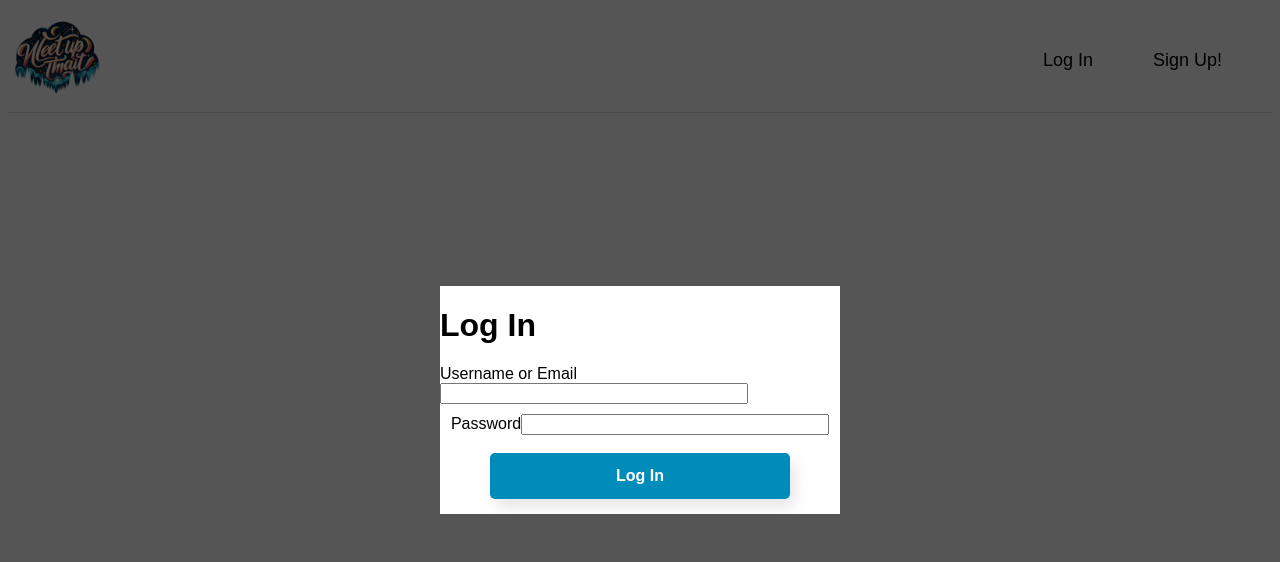
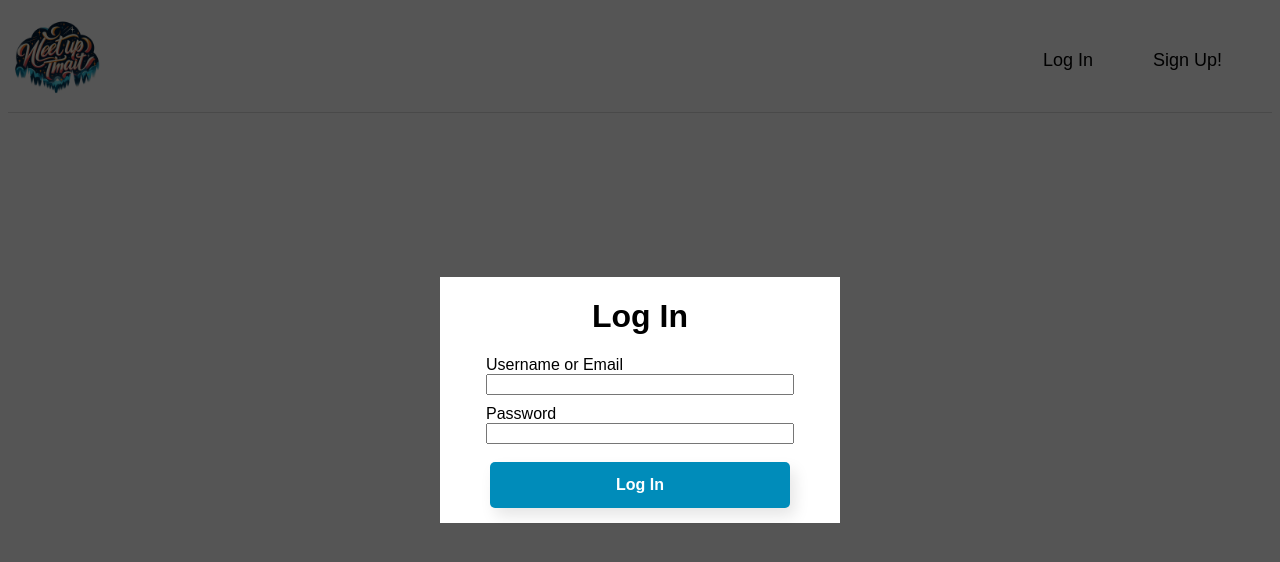
Before and after one commit to MooseyStryker/AirjordanBrB, a React (Vite) app in the folder frontend/: page / in a window 1280 px wide. Both pictures are taken after a click on the element "Log In". Shown: the top 562 px of the page. Built offline with nearby package versions, Linux system fonts and the light colour scheme; no server answers.

Commit message:
This was rearranging files to be more readable

```diff
--- a/frontend/src/components/Events/CreateEvents/CreateEvents.jsx
+++ b/frontend/src/components/Events/CreateEvents/CreateEvents.jsx
@@ -44,7 +44,7 @@ export default function CreateEvent(){
           }
 
           dispatch(getSingleGroup(id))
-        }, [dispatch, sessionUser]);
+        }, [dispatch, sessionUser, navigate, id]);
 
 
 
--- a/frontend/src/components/Groups/CreateGroup/CreateGroup.jsx
+++ b/frontend/src/components/Groups/CreateGroup/CreateGroup.jsx
@@ -50,7 +50,7 @@ function CreateGroup() {
     }
 
     setErrors(errors);
-  }, [name, about, type, privateGroup, sessionUser, location, groupImage]);
+  }, [name, about, type, privateGroup, sessionUser, location, groupImage,navigate]);
 
 
 
--- a/frontend/src/components/Groups/SingleGroup/SingleGroup.jsx
+++ b/frontend/src/components/Groups/SingleGroup/SingleGroup.jsx
@@ -133,7 +133,7 @@ export default function OneGroup() {
 
                         <div className='event-box'>
                             <div>
-                                {events?.length === 0 ? <h2>There's no events for this group yet!</h2> : <h2>Upcoming Events: {events?.length}</h2>}
+                                {events?.length === 0 ? <h2>There&apos;s no events for this group yet!</h2> : <h2>Upcoming Events: {events?.length}</h2>}
 
                             </div>
                                 {events && events.map(event => (
--- a/frontend/src/components/LoginFormModal/LoginForm.css
+++ b/frontend/src/components/LoginFormModal/LoginForm.css
@@ -1,18 +1,23 @@
+.login-modal-container{
+  display: flex;
+  flex-direction: column;
+  align-items: center;
+}
 .login-form-container {
   width: 400px;
   height: auto;
   display: flex;
   flex-direction: column; /* Stack the children vertically */
-  justify-content: center; /* Center children vertically */
-  align-items: center; /* Center children horizontally */
+  justify-content: flex-start;
+  align-items: center;
 }
 
 
 .login-form-container form {
   display: flex;
   flex-direction: column;
-  justify-content: center;
-  align-items: center;
+  justify-content: flex-start;
+  align-items: ceflex-startnter;
 }
 
 .loginbuttontime {
--- a/frontend/src/components/LoginFormModal/LoginFormModal.jsx
+++ b/frontend/src/components/LoginFormModal/LoginFormModal.jsx
@@ -25,7 +25,7 @@ function LoginFormModal() {
   };
 
   return (
-    <>
+    <div className='login-modal-container'>
       <h1>Log In</h1>
 
 
@@ -38,6 +38,7 @@ function LoginFormModal() {
         <form onSubmit={handleSubmit}>
           <label>
             Username or Email
+            </label>
             <input
             className='inputbox'
               type="text"
@@ -45,9 +46,9 @@ function LoginFormModal() {
               onChange={(e) => setCredential(e.target.value)}
               required
             />
-          </label>
           <label>
             Password
+            </label>
             <input
               className='inputbox'
               type="password"
@@ -55,12 +56,11 @@ function LoginFormModal() {
               onChange={(e) => setPassword(e.target.value)}
               required
             />
-          </label>
+        </form>
           {errors.credential && <p>{errors.credential}</p>}
           <button className='loginbuttontime' type="submit">Log In</button>
-        </form>
       </div>
-    </>
+    </div>
   );
 }
 
--- a/frontend/src/components/MainPage/MainPage.jsx
+++ b/frontend/src/components/MainPage/MainPage.jsx
@@ -4,7 +4,7 @@ import groupImage from '../../images/mainpage/groups.jpg'
 import eventImage from '../../images/mainpage/events.jpg'
 import createGroupImage from '../../images/mainpage/createGroup.jpg'
 import './MainPage.css';
-import NotLoggedInModal from '../PermssionModal/PermissionModal';
+import NotLoggedInModal from '../PermissionModal/PermissionModal';
 import { useModal } from '../../context/Modal';
 import SignupFormModal from '../SignupFormModal';
 
--- a/frontend/src/components/PermssionModal/PermissionModal.jsx
+++ b/frontend/src/components/PermissionModal/PermissionModal.jsx
@@ -1,6 +1,5 @@
 import { useSelector } from 'react-redux';
 import { useModal } from '../../context/Modal';
-// import OpenModalButton from '../OpenModalButton';
 import LoginFormModal from '../LoginFormModal';
 import SignupFormModal from '../SignupFormModal';
 import './PermissionModal.css';
--- a/frontend/src/components/SignupFormModal/SignupForm.css
+++ b/frontend/src/components/SignupFormModal/SignupForm.css
@@ -8,13 +8,14 @@
     width: 400px;
     height: auto;
     display: flex;
+    flex-direction: column;
     justify-content: center;
+    margin-right: 50px;
 }
 
 .signup-form {
   display: flex;
   flex-direction: column;
-  align-items: center;
 }
 
 
--- a/frontend/src/components/SignupFormModal/SignupFormModal.jsx
+++ b/frontend/src/components/SignupFormModal/SignupFormModal.jsx
@@ -47,7 +47,30 @@ function SignupFormModal() {
       <div className='form-container'>
         <form className='signup-form' onSubmit={handleSubmit}>
           <label>
+            First Name
+          </label>
+            <input
+            className='inputbox'
+              type="text"
+              value={firstName}
+              onChange={(e) => setFirstName(e.target.value)}
+              required
+            />
+          {errors.firstName && <p>{errors.firstName}</p>}
+          <label>
+            Last Name
+          </label>
+            <input
+            className='inputbox'
+              type="text"
+              value={lastName}
+              onChange={(e) => setLastName(e.target.value)}
+              required
+            />
+          {errors.lastName && <p>{errors.lastName}</p>}
+          <label style={{marginTop:'20px'}}>
             Email
+          </label>
             <input
               className='inputbox'
               type="text"
@@ -55,10 +78,10 @@ function SignupFormModal() {
               onChange={(e) => setEmail(e.target.value)}
               required
             />
-          </label>
           {errors.email && <p>{errors.email}</p>}
           <label>
             Username
+          </label>
             <input
             className='inputbox'
               type="text"
@@ -66,32 +89,10 @@ function SignupFormModal() {
               onChange={(e) => setUsername(e.target.value)}
               required
             />
+          {errors.username && <p>{errors.username}</p>}
+          <label style={{marginTop:'20px'}}>
+            Password
           </label>
-          {errors.username && <p>{errors.username}</p>}
-          <label>
-            First Name
-            <input
-            className='inputbox'
-              type="text"
-              value={firstName}
-              onChange={(e) => setFirstName(e.target.value)}
-              required
-            />
-          </label>
-          {errors.firstName && <p>{errors.firstName}</p>}
-          <label>
-            Last Name
-            <input
-            className='inputbox'
-              type="text"
-              value={lastName}
-              onChange={(e) => setLastName(e.target.value)}
-              required
-            />
-          </label>
-          {errors.lastName && <p>{errors.lastName}</p>}
-          <label>
-            Password
             <input
             className='inputbox'
               type="password"
@@ -99,10 +100,10 @@ function SignupFormModal() {
               onChange={(e) => setPassword(e.target.value)}
               required
             />
-          </label>
           {errors.password && <p>{errors.password}</p>}
           <label>
             Confirm Password
+          </label>
             <input
             className='inputbox'
               type="password"
@@ -110,10 +111,9 @@ function SignupFormModal() {
               onChange={(e) => setConfirmPassword(e.target.value)}
               required
             />
-          </label>
           {errors.confirmPassword && <p>{errors.confirmPassword}</p>}
+        </form>
           <button className='signupButton' type="submit">Sign Up</button>
-        </form>
       </div>
     </>
   );
```
Also changed, not shown: frontend/src/components/PermissionModal/PermissionModal.css (renamed from frontend/src/components/PermssionModal/PermissionModal.css), frontend/src/components/PermissionModal/index.js (renamed from frontend/src/components/PermssionModal/index.js), 8 other files (tests, documents, lock files or other folders).
